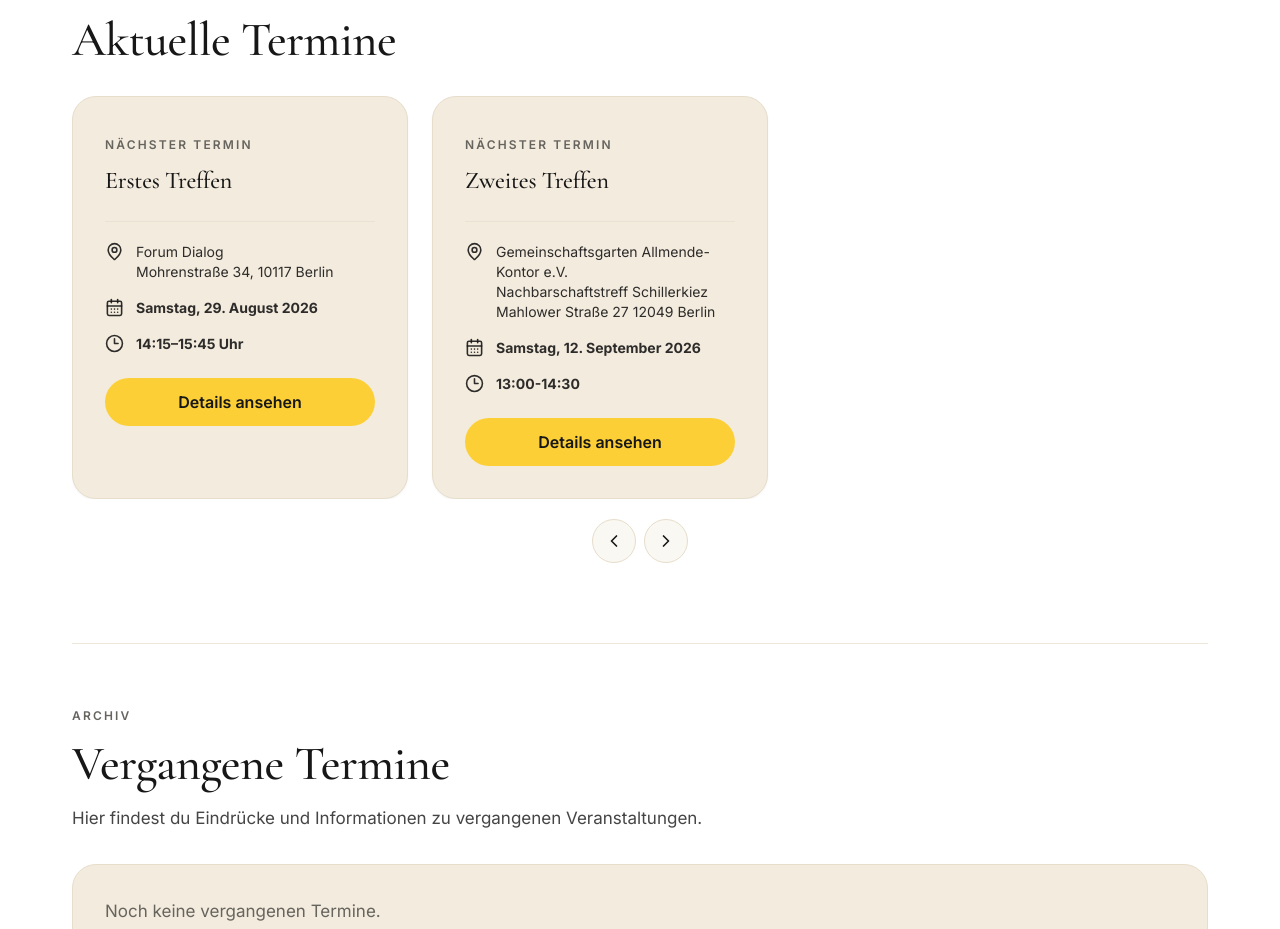
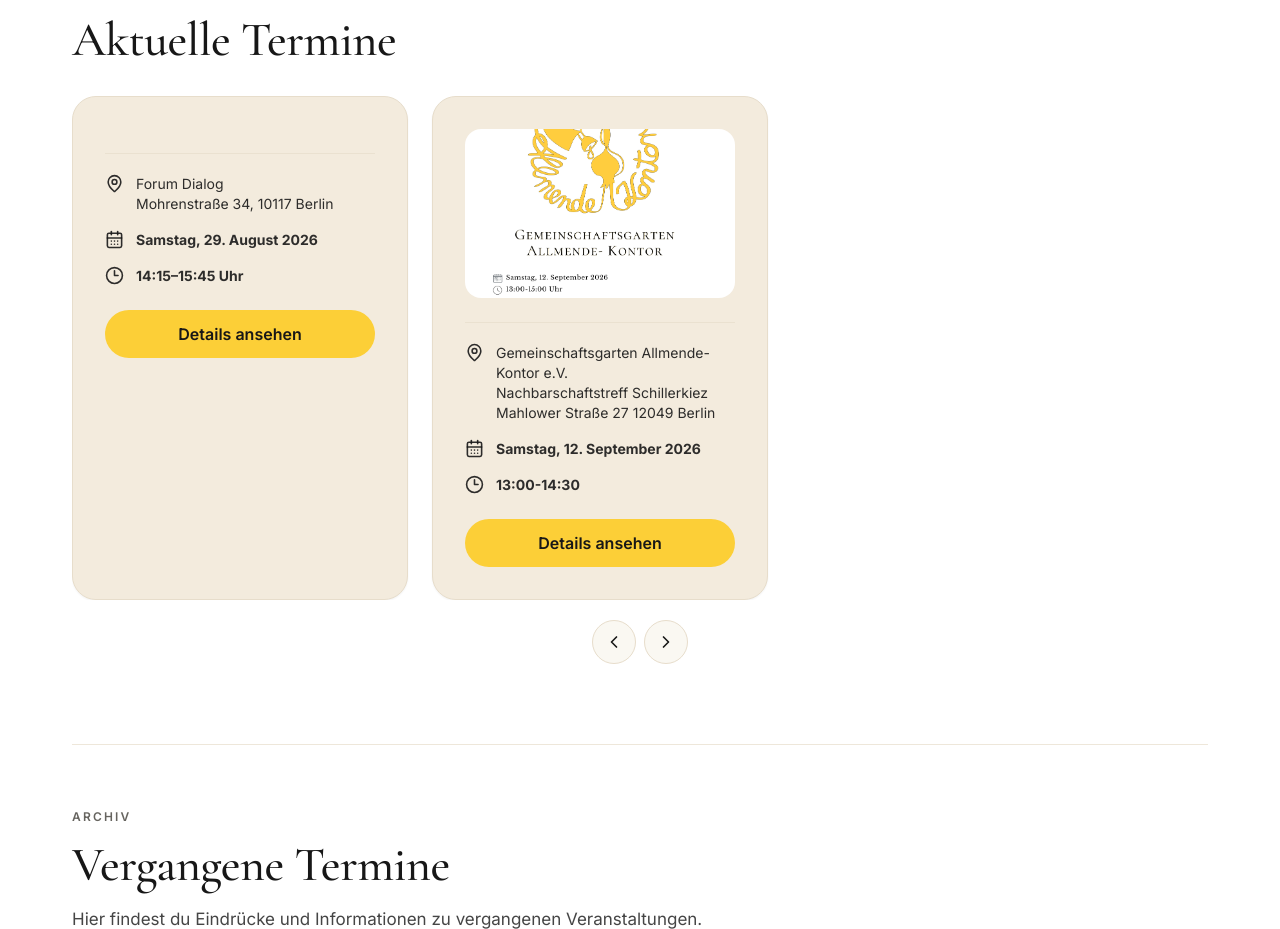
Before and after one commit to Falkensee-Solutions/RSS, a Next.js app: page / in a window 1280 px wide. Shown: the part 940-1869 px from the top of the page. Built offline with nearby package versions, Linux system fonts and the light colour scheme; no server answers.

Commit message:
Refactor EventCard component to display event image conditionally and remove unnecessary title elements

```diff
--- a/components/EventCard.tsx
+++ b/components/EventCard.tsx
@@ -1,16 +1,25 @@
 import Link from "next/link";
+import Image from "next/image";
 import { CalendarDays, Clock3, MapPin } from "lucide-react";
 import type { Event } from "@/lib/event-types";
 import { formatEventDateLong, formatEventTimeRange } from "@/lib/event-types";
 
 export function EventCard({ event, past = false }: { event: Event; past?: boolean }) {
   const time = formatEventTimeRange(event);
+  const image = event.eventImage || event.flyerImage;
 
   return (
     <article className="card-sand termin-card flex min-h-[300px] flex-col shadow-sm">
       <div>
-        <p className="eyebrow">{past ? "Vergangener Termin" : "Nächster Termin"}</p>
-        <h3 className="mt-2 text-xl md:text-2xl">{event.title}</h3>
+        {image && (
+          <Image
+            src={image}
+            width={800}
+            height={500}
+            alt={`Bild zum Termin „${event.title}“`}
+            className="aspect-[16/10] w-full rounded-2xl object-cover"
+          />
+        )}
         <div className="mt-6 space-y-4 border-t border-rss-border/70 pt-5 text-sm">
           {(event.location || event.address) && <p className="flex items-start gap-3"><MapPin className="shrink-0" size={19} aria-hidden /><span>{event.location}<br />{event.address}</span></p>}
           <p className="flex items-start gap-3"><CalendarDays className="shrink-0" size={19} aria-hidden /><span><strong>{formatEventDateLong(event.startDate)}</strong></span></p>
```
